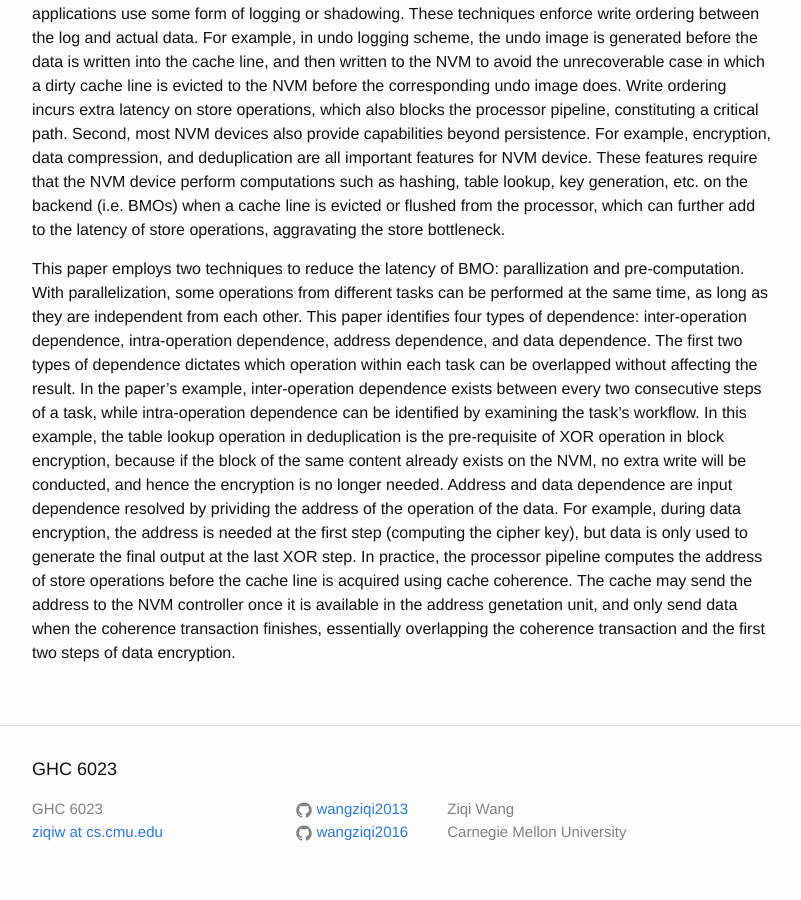
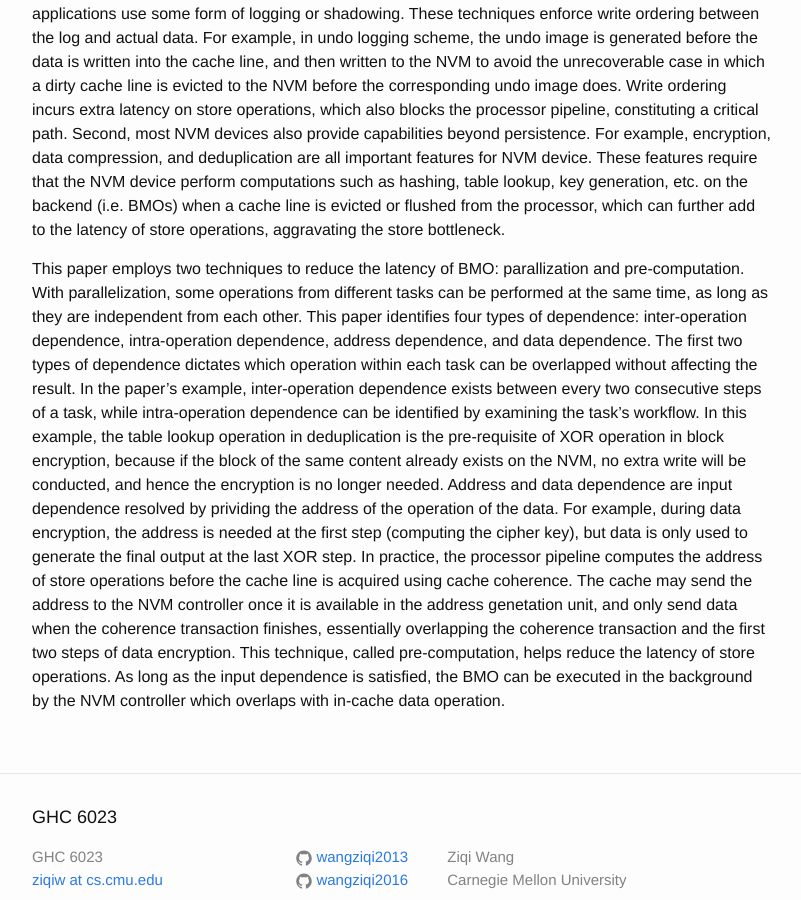
Before and after one commit to wangziqi2013/wangziqi2013.github.io, a Jekyll site: the page built from _posts/2019-07-29-janus.markdown, in a window 1280 px wide and 900 px high, scrolled down 544 px. Shown: the whole window, without its empty margins (238-1039 px from the left). Built offline with Jekyll 4.4.1, drawn with Linux system fonts in a browser that asks for light colours.

Commit message:
Finish second paragraph

```diff
--- a/_posts/2019-07-29-janus.markdown
+++ b/_posts/2019-07-29-janus.markdown
@@ -39,4 +39,6 @@ during data encryption, the address is needed at the first step (computing the c
 generate the final output at the last XOR step. In practice, the processor pipeline computes the address of store operations
 before the cache line is acquired using cache coherence. The cache may send the address to the NVM controller once it is
 available in the address genetation unit, and only send data when the coherence transaction finishes, essentially overlapping
-the coherence transaction and the first two steps of data encryption.
+the coherence transaction and the first two steps of data encryption. This technique, called pre-computation, helps
+reduce the latency of store operations. As long as the input dependence is satisfied, the BMO can be executed
+in the background by the NVM controller which overlaps with in-cache data operation.
```
